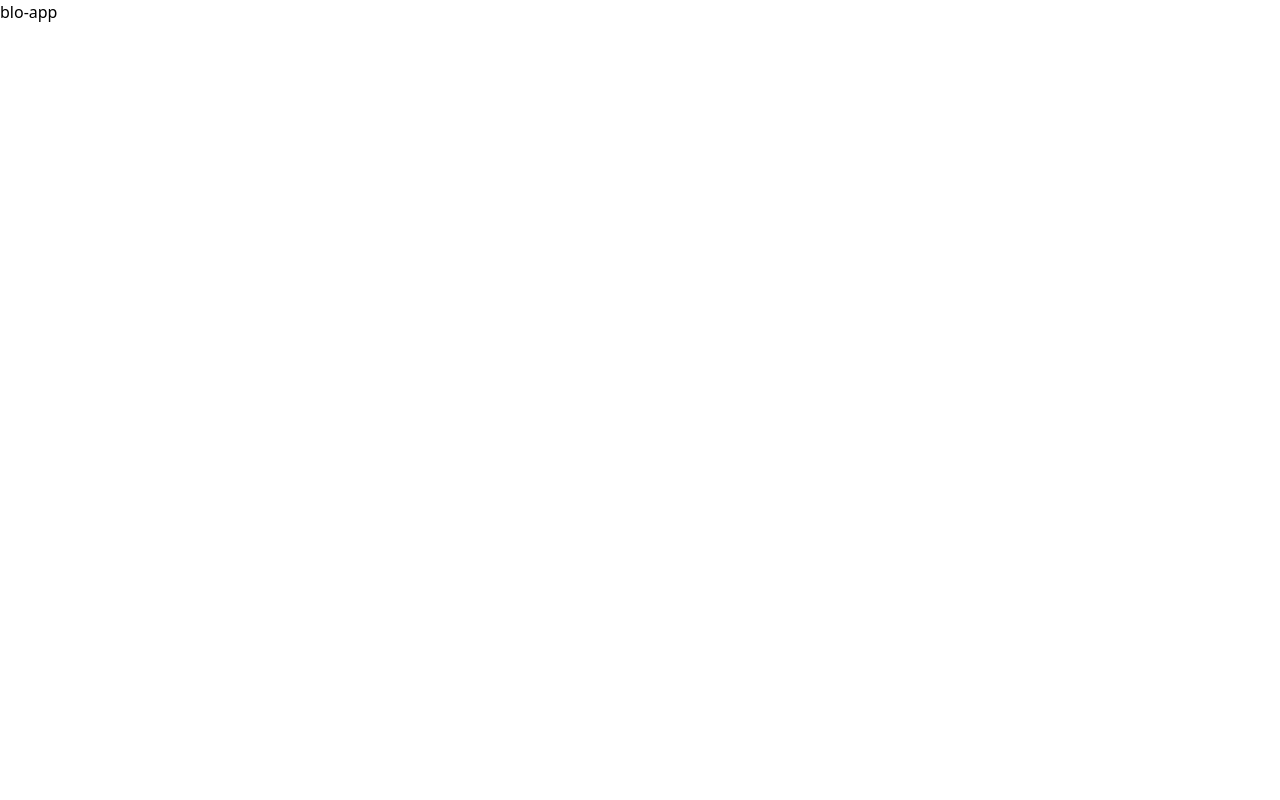
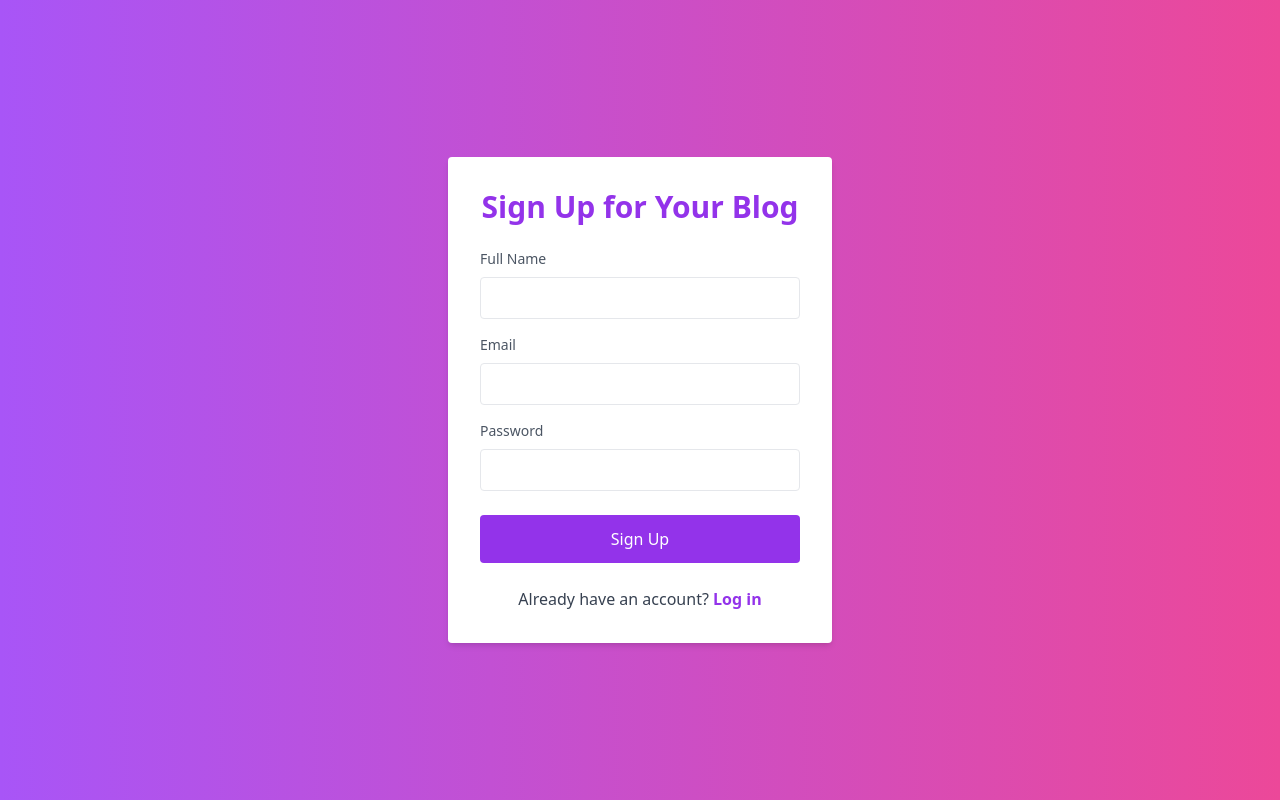
Before and after one commit to deepansh-maurya/Blog--app, a React (Vite) app: page /signup in a window 1280 px wide. Built offline with nearby package versions, Linux system fonts and the light colour scheme; no server answers.

Commit message:
setup authentication

```diff
--- a/src/App.jsx
+++ b/src/App.jsx
@@ -1,6 +1,14 @@
 import React from "react";
+import { Outlet } from "react-router-dom";
+import AuthContextProvider from "./appwriteBackend/authentication/auth";
 function App() {
-  return <div>blo-app</div>;
+  return (
+    <div>
+      <AuthContextProvider>
+        <Outlet />
+      </AuthContextProvider>
+    </div>
+  );
 }
 
 export default App;
--- /dev/null
+++ b/src/appwriteBackend/authentication/auth.jsx
@@ -0,0 +1,47 @@
+import { Client, Account, ID } from "appwrite";
+import { createContext, useContext } from "react";
+import conf from "../../conf/conf";
+
+const LoginSIgnupContext = createContext();
+const client = new Client().setEndpoint(conf.url).setProject(conf.project_id);
+const account = new Account(client);
+
+export default function AuthContextProvider({ children }) {
+  async function signUpUser(email, password, name) {
+    console.log(email, password, name);
+    try {
+      const response = await account.create(ID.unique(), email, password, name);
+      console.log(response);
+      if (response) return response;
+    } catch (error) {
+      return error;
+    }
+  }
+
+  async function loginUser(email, password) {
+    try {
+      const response = await account.createEmailSession(email, password);
+      if (response) return response;
+    } catch (error) {
+      return error;
+    }
+  }
+
+  async function checkLogin() {
+    try {
+      const user = await account.get();
+      if (user) return true;
+    } catch (error) {
+      return false;
+    }
+  }
+  return (
+    <LoginSIgnupContext.Provider value={{ loginUser, signUpUser, checkLogin }}>
+      {children}
+    </LoginSIgnupContext.Provider>
+  );
+}
+
+export function useAuth() {
+  return useContext(LoginSIgnupContext);
+}
--- a/src/conf/conf.js
+++ b/src/conf/conf.js
@@ -1,9 +1,9 @@
 const conf = {
-  url: String(import.meta.env.ARRWRITE_URL),
-  project_id: String(import.meta.env.ARRWRITE_PROJECT_ID),
-  databse_id: String(import.meta.env.ARRWRITE_DATABASE_ID),
-  article_id: String(import.meta.env.ARRWRITE_COLLECTION_ARTICLE_ID),
-  user_id: String(import.meta.env.ARRWRITE_COLLECTION_USER_ID),
-  bucket_id: String(import.meta.env.ARRWRITE_BUCKET_ID),
+  url: String("https://cloud.appwrite.io/v1"),
+  project_id: String("65d9c847a533f5a6c8c7"),
+  databse_id: String(import.meta.env.VITE_ARRWRITE_DATABASE_ID),
+  article_id: String(import.meta.env.VITE_ARRWRITE_COLLECTION_ARTICLE_ID),
+  user_id: String(import.meta.env.VITE_ARRWRITE_COLLECTION_USER_ID),
+  bucket_id: String(import.meta.env.VITE_ARRWRITE_BUCKET_ID),
 };
 export default conf;
--- a/src/pages/login/index.js
+++ /dev/null
@@ -1,5 +0,0 @@
-import React from "react";
-
-export default function Login() {
-  return <div>index</div>;
-}
--- /dev/null
+++ b/src/pages/login/index.jsx
@@ -0,0 +1,77 @@
+import React from "react";
+import { useState } from "react";
+import { Link, useNavigate } from "react-router-dom";
+import { useAuth } from "../../appwriteBackend/authentication/auth";
+export default function Login() {
+  const [email, setEmail] = useState("");
+  const [password, setPassword] = useState("");
+  const { loginUser } = useAuth();
+  const handleSubmit = async (e) => {
+    e.preventDefault();
+    const response = await loginUser(email, password);
+    console.log(response);
+  };
+
+  return (
+    <div className="bg-gray-100 flex items-center justify-center h-screen">
+      <div className="bg-white p-8 rounded shadow-md w-full md:w-96">
+        <h2 className="text-2xl font-bold mb-6">Login to Your Blog</h2>
+        <form onSubmit={handleSubmit}>
+          <div className="mb-4">
+            <label
+              htmlFor="email"
+              className="block text-gray-600 text-sm font-medium mb-2"
+            >
+              Email
+            </label>
+            <input
+              type="email"
+              id="email"
+              name="email"
+              value={email}
+              onChange={(e) => setEmail(e.target.value)}
+              className="w-full border px-4 py-2 rounded focus:outline-none focus:border-blue-500"
+              required
+            />
+          </div>
+
+          {/* Password Input */}
+          <div className="mb-6">
+            <label
+              htmlFor="password"
+              className="block text-gray-600 text-sm font-medium mb-2"
+            >
+              Password
+            </label>
+            <input
+              type="password"
+              id="password"
+              name="password"
+              value={password}
+              onChange={(e) => setPassword(e.target.value)}
+              className="w-full border px-4 py-2 rounded focus:outline-none focus:border-blue-500"
+              required
+            />
+          </div>
+
+          <button
+            type="submit"
+            className="w-full bg-blue-500 text-white p-3 rounded hover:bg-blue-600 focus:outline-none focus:shadow-outline-blue"
+          >
+            Login
+          </button>
+        </form>
+
+        <div className="mt-6 text-center">
+          <Link to="#" className="text-blue-500 hover:underline">
+            Forgot Password?
+          </Link>
+          <span className="mx-2 text-gray-400">•</span>
+          <Link to="/signup" className="text-blue-500 hover:underline">
+            Create an Account
+          </Link>
+        </div>
+      </div>
+    </div>
+  );
+}
--- a/src/pages/signup/index.js
+++ /dev/null
@@ -1,5 +0,0 @@
-import React from "react";
-
-export default function Signup() {
-  return <div>index</div>;
-}
--- /dev/null
+++ b/src/pages/signup/index.jsx
@@ -0,0 +1,111 @@
+import React from "react";
+import { useState } from "react";
+import { Link } from "react-router-dom";
+import { useAuth } from "../../appwriteBackend/authentication/auth";
+export default function Signup() {
+  const [formData, setFormData] = useState({
+    email: "",
+    password: "",
+    fullname: "",
+  });
+  const { signUpUser } = useAuth();
+  const handleChange = (e) => {
+    setFormData({
+      ...formData,
+      [e.target.name]: e.target.value,
+    });
+  };
+
+  const handleSubmit = async (e) => {
+    e.preventDefault();
+    const val = await signUpUser(
+      formData.email,
+      formData.password,
+      formData.fullname
+    );
+    console.log(val);
+  };
+
+  return (
+    <div className="bg-gradient-to-r from-purple-500 to-pink-500 min-h-screen flex items-center justify-center">
+      <div className="bg-white p-8 rounded shadow-md w-full md:w-96">
+        <h2 className="text-3xl font-bold mb-6 text-center text-purple-600">
+          Sign Up for Your Blog
+        </h2>
+        <form onSubmit={handleSubmit}>
+          <div className="mb-4">
+            <label
+              htmlFor="fullname"
+              className="block text-gray-600 text-sm font-medium mb-2"
+            >
+              Full Name
+            </label>
+            <input
+              type="fullname"
+              id="fullname"
+              name="fullname"
+              value={formData.fullname}
+              onChange={handleChange}
+              className="w-full border px-4 py-2 rounded focus:outline-none focus:border-purple-500"
+              required
+            />
+          </div>
+          <div className="mb-4">
+            <label
+              htmlFor="email"
+              className="block text-gray-600 text-sm font-medium mb-2"
+            >
+              Email
+            </label>
+            <input
+              type="email"
+              id="email"
+              name="email"
+              value={formData.email}
+              onChange={handleChange}
+              className="w-full border px-4 py-2 rounded focus:outline-none focus:border-purple-500"
+              required
+            />
+          </div>
+
+          <div className="mb-6">
+            <label
+              htmlFor="password"
+              className="block text-gray-600 text-sm font-medium mb-2"
+            >
+              Password
+            </label>
+            <input
+              type="password"
+              id="password"
+              name="password"
+              value={formData.password}
+              onChange={handleChange}
+              className="w-full border px-4 py-2 rounded focus:outline-none focus:border-purple-500"
+              required
+            />
+          </div>
+
+          <button
+            type="submit"
+            className="w-full bg-purple-600 text-white p-3 rounded hover:bg-purple-700 focus:outline-none focus:shadow-outline-purple"
+          >
+            Sign Up
+          </button>
+        </form>
+
+        <div className="mt-6 text-center text-gray-700">
+          <p>
+            Already have an account?{" "}
+            <Link
+              to="/login"
+              className="text-purple-600 font-bold hover:underline"
+            >
+              Log in
+            </Link>
+          </p>
+        </div>
+      </div>
+    </div>
+  );
+}
```
Also changed, not shown: src/main.jsx (+6 -6 lines), src/pages/explore/index.jsx (renamed from src/pages/explore/index.js), src/pages/myfeed/index.jsx (renamed from src/pages/myfeed/index.js), src/pages/profile/index.jsx (renamed from src/pages/profile/index.js), src/pages/write/index.jsx (renamed from src/pages/write/index.js), 1 other file (tests, documents, lock files or other folders).
